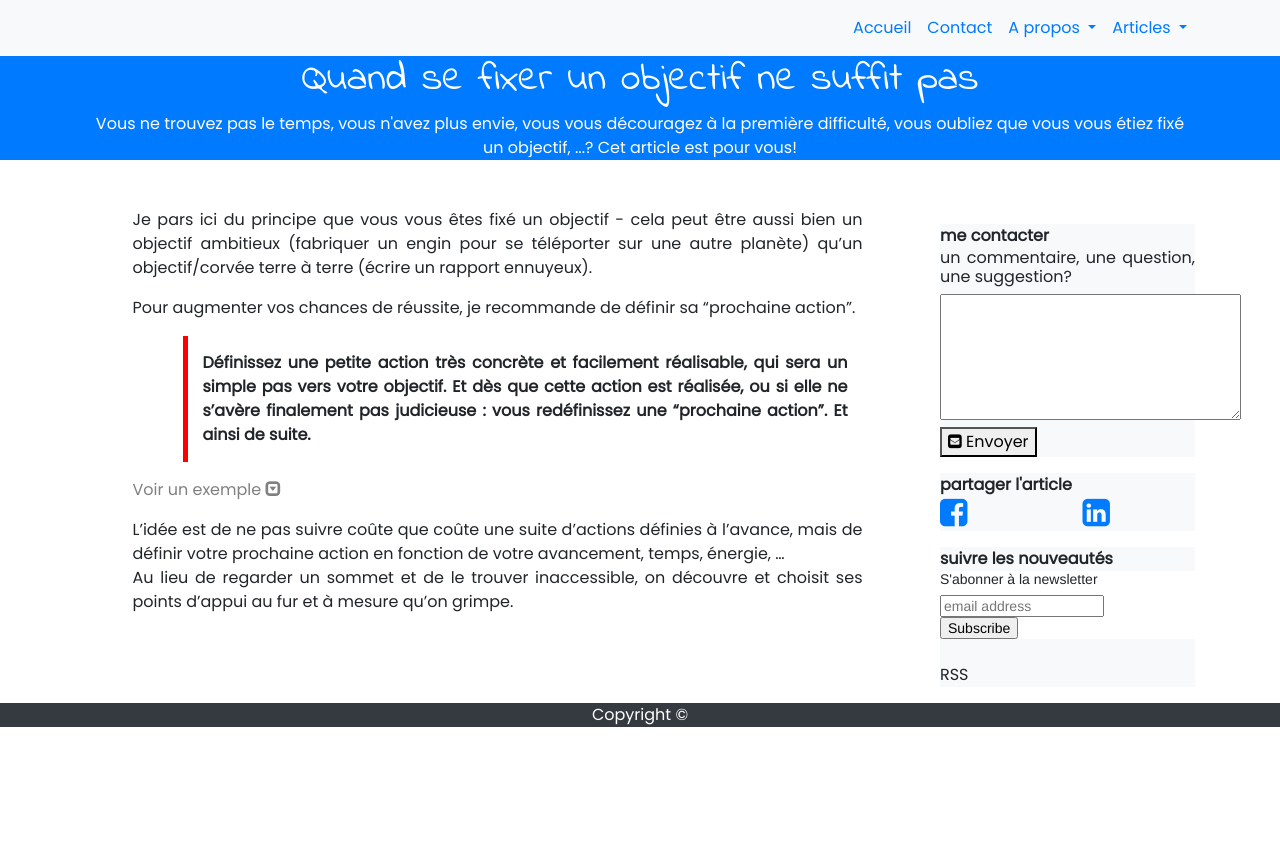
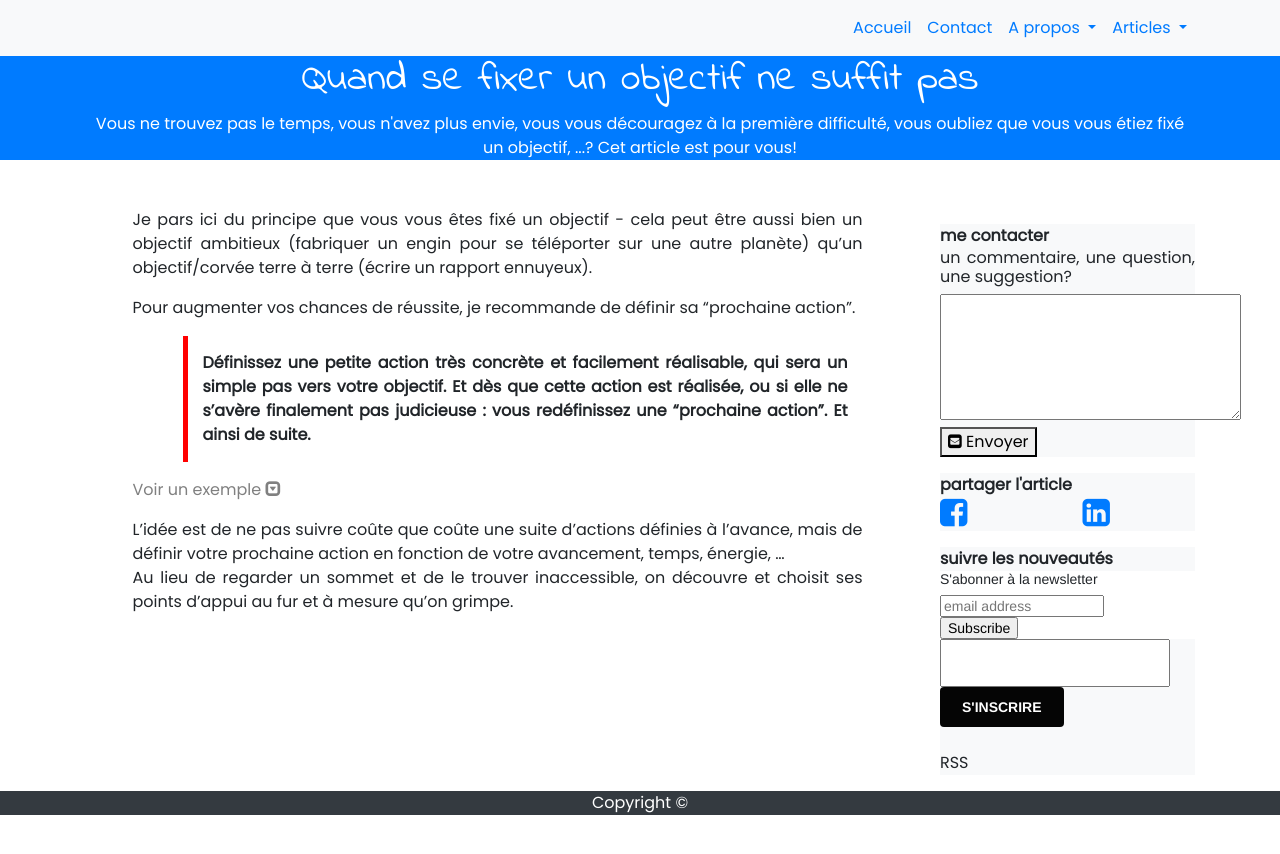
Before and after one commit to OrgaEvolutions/Nathoup.github.io, a Jekyll site: the page built from articles/prochaine_action.html, in a window 1280 px wide. Shown: the top 854 px of the page. Built offline with Jekyll 4.4.1, drawn with Linux system fonts in a browser that asks for light colours; nearby versions of some CDN libraries; some web fonts are replaced; comment, search, counter and statistics services are not loaded.

Commit message:
Update article.html

```diff
--- a/_layouts/article.html
+++ b/_layouts/article.html
@@ -72,9 +72,17 @@ layout: default
 </form>
 </div>
 
+	<!-- sendinblue -->
+                 <div>
+			 <form class="description" id="theform" name="theform" action="https://my.sendinblue.com/users/subscribeembed/js_id/34pow/id/1" method="POST">
 
+			 	<input required name="email" id="email" value="" style="padding: 10px 2%; width: 90%; min-width: auto;" type="text">
+			 <button class="button editable " type="submit" data-editfield="subscribe" style="font-family: &quot;Helvetica Neue&quot;,Helvetica,Arial,sans-serif; color: rgb(255, 255, 255); background: rgb(5, 5, 5) none repeat scroll 0% 0%; display: inline-block; white-space: nowrap; min-height: 40px; margin: 0px 5px 0px 0px; padding: 0px 22px; text-decoration: none; text-transform: uppercase; text-align: center; font-weight: bold; font-style: normal; font-size: 14px; cursor: pointer; border: 0px none; border-radius: 4px; vertical-align: top; height: auto; line-height: 150%;" >S'inscrire</button>
+			 </form>
+		 </div>
 
                   <br>RSS</div>
+
              </div>
       </div></p>
 
```
